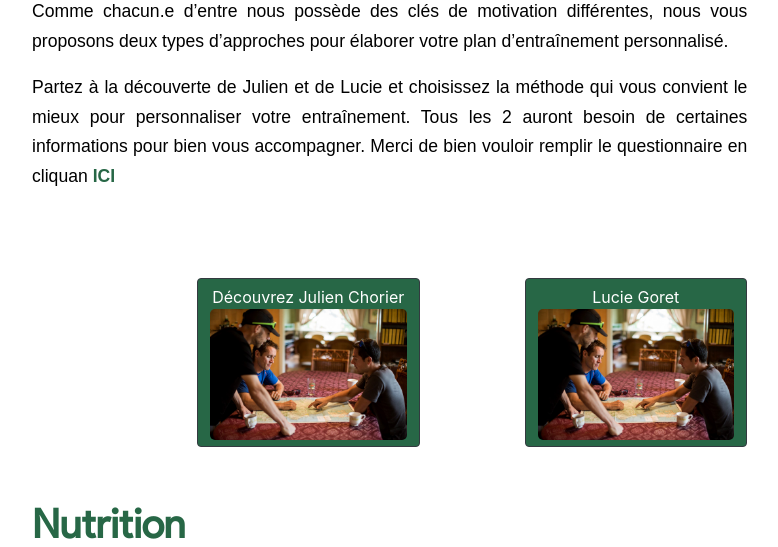
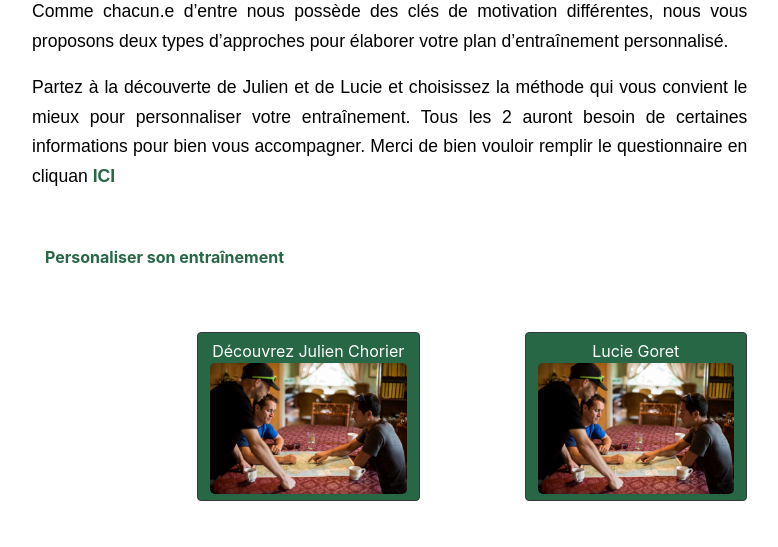
Before and after one commit to Quentincaron1999/THP_Website, a PHP site: page /Accompagnement.php in a window 1280 px wide. Shown: the part 1323-1870 px from the top of the page, without its empty margins (53-831 px from the left). Run offline with PHP 8.4, Linux system fonts and the light colour scheme; some libraries are stand-ins or nearby versions.

Commit message:
Other update

```diff
--- a/THP_académie/Accompagnement.php
+++ b/THP_académie/Accompagnement.php
@@ -47,6 +47,7 @@
                             <p class="text-justify" style="margin-right: 2%;margin-left: 0%;">Partez à la découverte de Julien et de Lucie et choisissez la méthode qui vous convient le mieux pour personnaliser votre entraînement. Tous les 2 auront besoin de certaines informations pour bien vous accompagner. Merci de
                                 bien vouloir remplir le questionnaire en cliquan <a href="https://forms.gle/R2yszeHmvgcrK6Q59" style="font-weight: bold; color: #276746;" target="_blank">ICI</a><br><br>
                             </p>
+                            <button type="button" class="btn" style="color: #276746;"><a href="https://forms.gle/R2yszeHmvgcrK6Q59" style="font-weight: bold; color: #276746;" target="_blank">Personaliser son entraînement</a></button>
                         </section>
                         <section style="margin-top: 6%;">
                             <div class="text-left" style="margin-top: 4%;margin-bottom: 3%;margin-left: 75px;">
```
